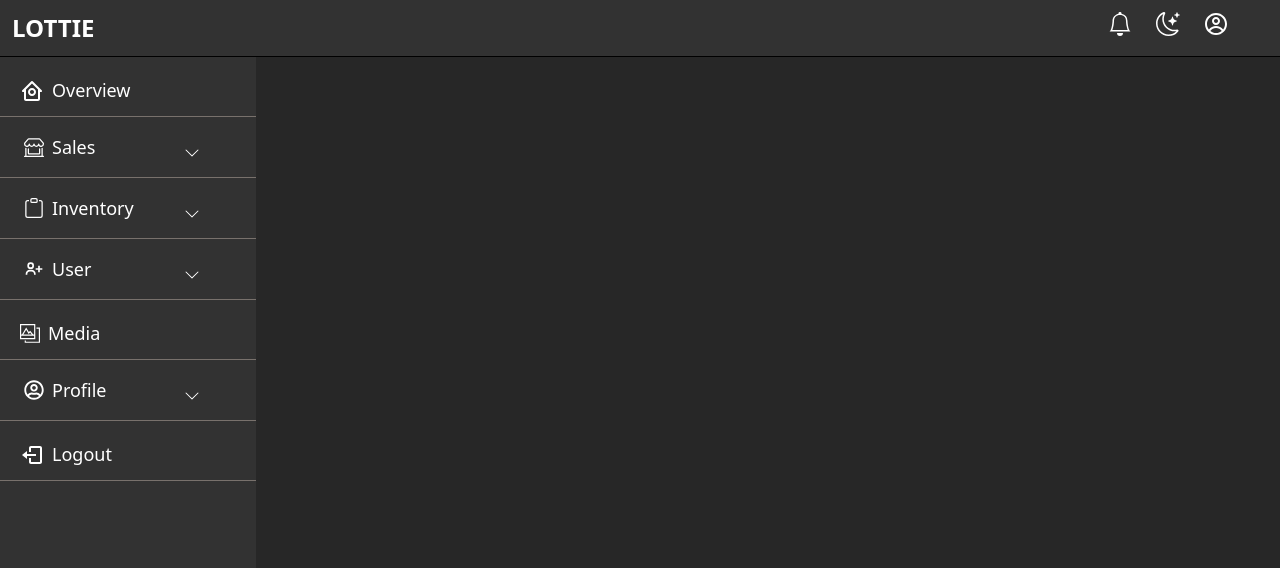
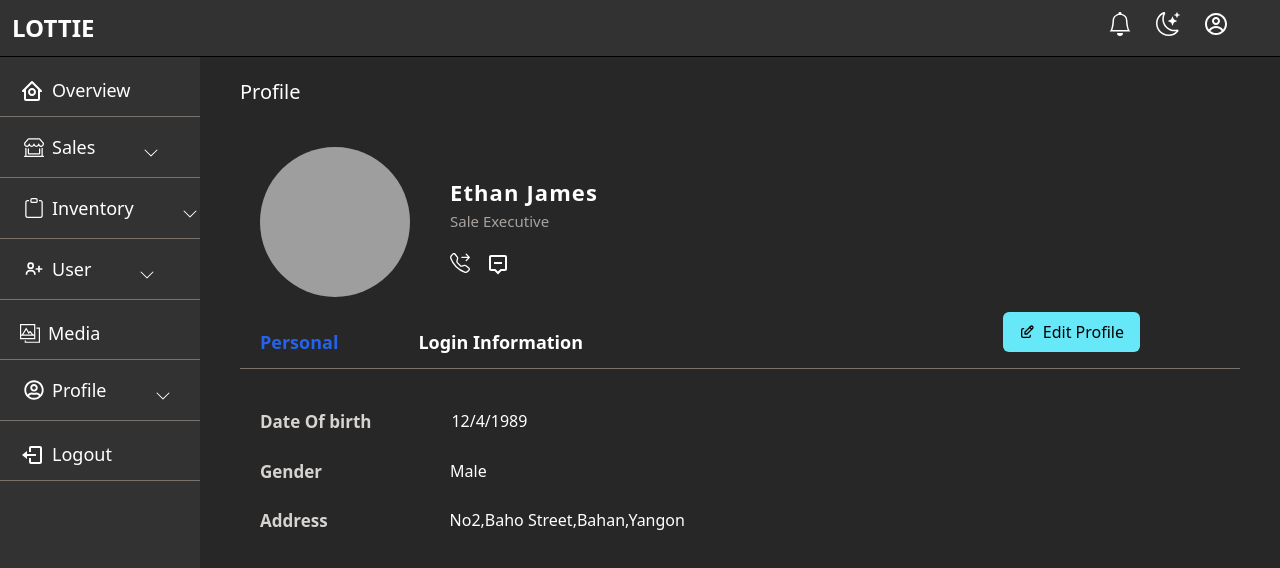
Before and after one commit to ryanreynold21/web-pos, a React (Vite) app: page /profile in a window 1280 px wide. Shown: the top 568 px of the page. Built offline with nearby package versions, Linux system fonts and the light colour scheme; grey boxes are pictures that could not be loaded.

Commit message:
profile Finish

```diff
--- a/src/pages/Profile.jsx
+++ b/src/pages/Profile.jsx
@@ -1,11 +1,73 @@
-import React from 'react'
+import React, { useState } from 'react'
 import Rootlayout from '../layout/Rootlayout'
+import {BiMessageAltMinus} from 'react-icons/bi'
+import {BsTelephoneForward} from 'react-icons/bs'
+import {TbEdit} from 'react-icons/tb'
 
 const Profile = () => {
+  const [section,setSection] = useState("personal")
   return (
     <Rootlayout>
-      <div className="">
-
+      <div className=" mx-10 my-5">
+        {/* header */}
+        <h1 className=' text-[20px] font-[500] text-white'>Profile</h1>
+        <div className=" flex items-end gap-10 mt-10 mx-5">
+          {/* image */}
+          <div className="">
+            <img className=' w-[150px] h-[150px] object-cover rounded-full' src="https://i.pinimg.com/564x/48/6c/a0/486ca00640b169300b48e9ceacd8e401.jpg" alt="" />
+          </div>
+          {/* name */}
+          <div className=" text-white mb-5">
+            <h1 className=' text-[22px] font-[700] tracking-wider'>Ethan James</h1>
+            <span className=' text-[15px] text-stone-400'>Sale Executive</span>
+            <div className=" text-white text-xl flex gap-4 mt-5">
+              <BsTelephoneForward />
+              <BiMessageAltMinus className=' text-2xl' />
+            </div>
+          </div>
+        </div>
+        {/* section */}
+        <div className=" w-[1000px] my-5 justify-between items-center relative">
+          <div className=" px-5 py-3  border-b border-stone-500 text-white flex gap-20">
+                <h1 onClick={() => setSection('personal')} className= {`${section === 'personal' ? ('text-blue-600 select-none font-[600] text-[18px] cursor-pointer') : ('text-white font-[600] text-[18px] cursor-pointer')}`} >Personal</h1>
+                <h1 onClick={() => setSection('login')} className={`${section === 'login' ? ('text-blue-600 select-none font-[600] text-[18px] cursor-pointer') : ('text-white font-[600] text-[18px] cursor-pointer')}`}>Login Information</h1>
+          </div>
+          <div className="absolute right-[100px] top-[-5px]">
+            <button className=' text-black px-4 py-2 rounded-md flex items-center gap-2 bg-cyan-300'> <TbEdit /> Edit Profile</button>
+          </div>
+        </div>
+        {/* personal */}
+        {section === 'personal' ? (
+          <div className=" text-white flex flex-col gap-6 p-5">
+            <div className=' flex gap-20'>
+              <span className=' text-[17px] text-stone-300 font-bold'>Date Of birth</span>
+              <span> {'12/4/1989'}</span>
+            </div>
+            <div className=' flex gap-32'>
+              <span className=' text-[17px] text-stone-300 font-bold'>Gender</span>
+              <span> {'Male'}</span>
+            </div>
+            <div className=' flex gap-[122px]'>
+              <span className=' text-[17px] text-stone-300 font-bold'>Address</span>
+              <span> {'No2,Baho Street,Bahan,Yangon'}</span>
+            </div>
+          </div>
+        ) : (
+        <div className=" text-white flex flex-col gap-6 p-5">
+          <div className=' flex gap-32'>
+            <span className=' text-[17px] text-stone-300 font-bold'>Phone</span>
+            <span> {'0998899898'}</span>
+          </div>
+          <div className=' flex gap-28'>
+            <span className=' text-[17px] text-stone-300 font-bold'>Position</span>
+            <span> {'Sale Executive'}</span>
+          </div>
+          <div className=' flex gap-36'>
+            <span className=' text-[17px] text-stone-300 font-bold'>Mail</span>
+            <span> {'Jame33@gmail.com'}</span>
+          </div>
+        </div>
+        )}
       </div>
     </Rootlayout>
   )
```
